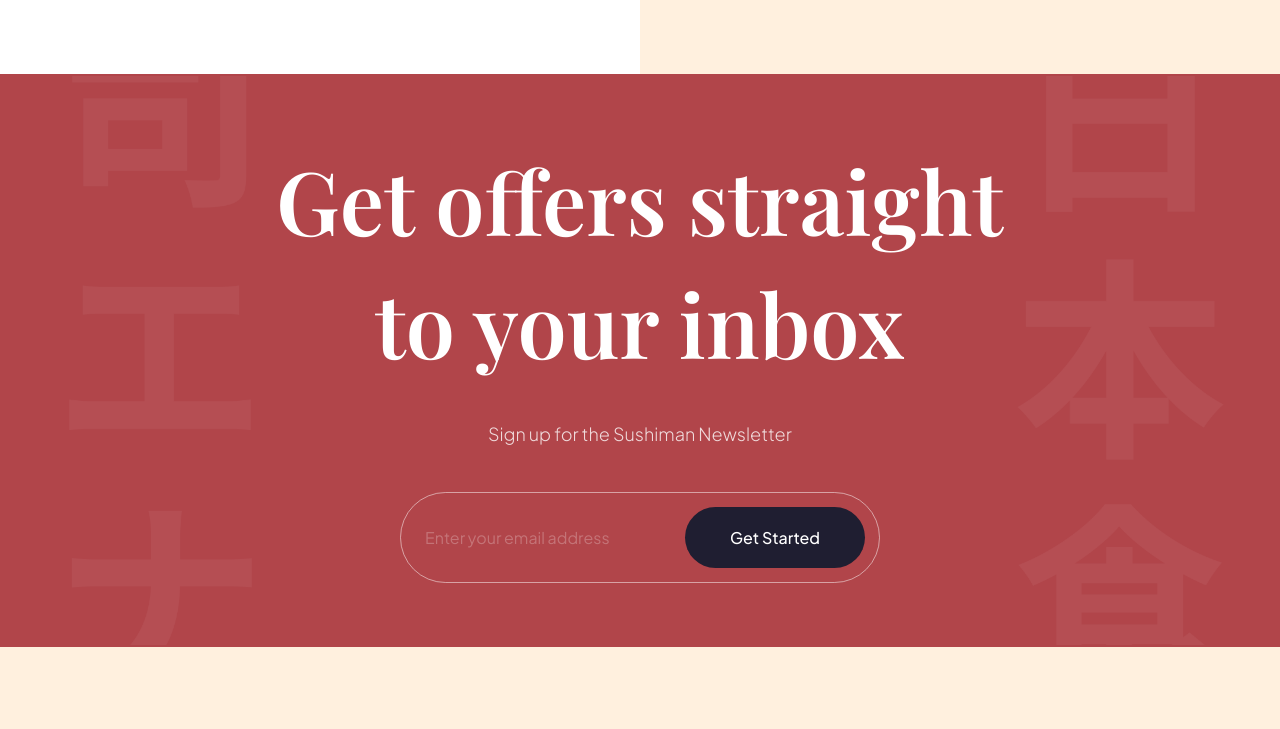
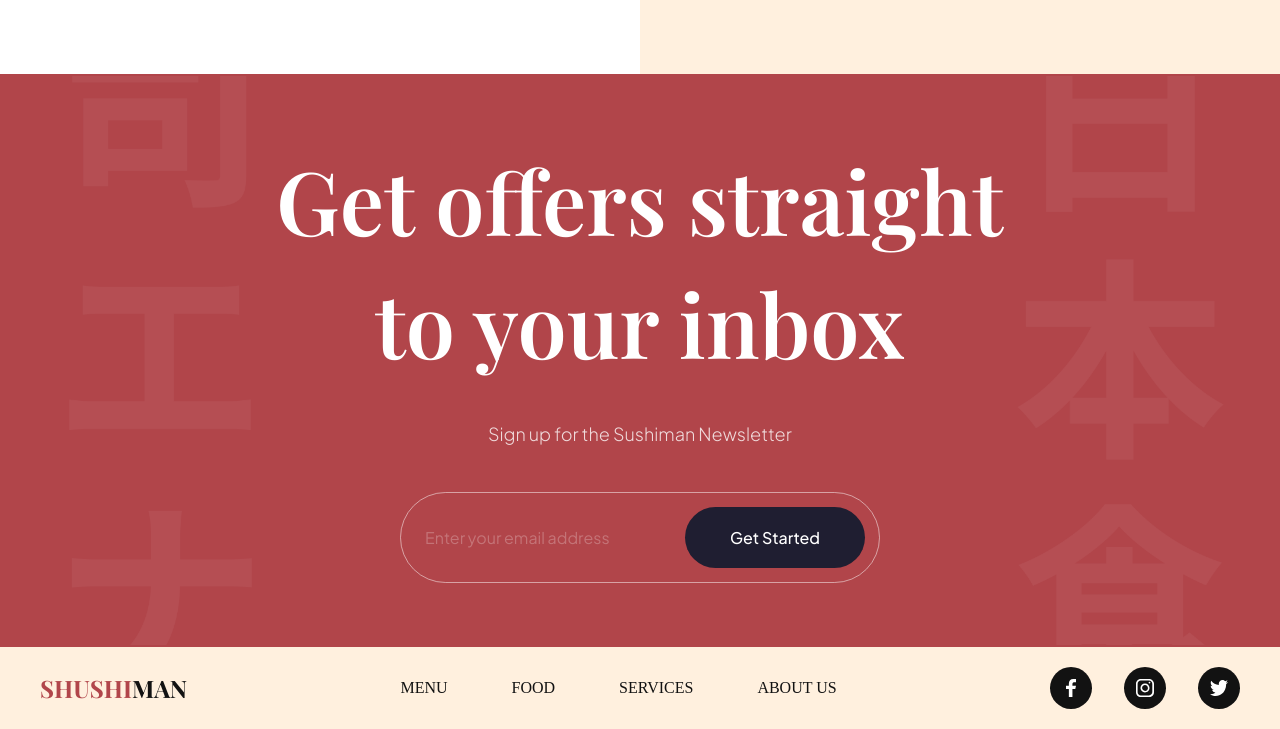
Before and after one commit to ASSAXIN06/Sushiman-Landing_Page_for_delivery_App, a website built with Vite: page index.html in a window 1280 px wide. Shown: the part 3630-4359 px from the top of the page. Before the commit the page ends 4277 px from the top, so only its background shows below. Built offline with nearby package versions, Linux system fonts and the light colour scheme.

Commit message:
add footer with logo, nav-bar and social-handles

```diff
--- a/css/sections/footer.css
+++ b/css/sections/footer.css
@@ -0,0 +1,69 @@
+.footer {
+    width: 100%;
+    padding: 20px 40px;
+    background-color: (--color-white);
+
+    flex-wrap: wrap;
+    gap: 20px;
+
+    overflow: hidden;
+}
+
+.footer__logo{
+    font-size: 24px;
+    font-weight: bold;
+    font-family: var(--playfair-display);
+    color: var(--secondary-color);
+    text-transform: uppercase;
+
+    cursor: pointer;
+}
+
+.footer__logo span{
+    color: var(--primary-color);
+}
+
+.footer ul{
+    list-style: none;
+
+    display: flex;
+    flex-direction: row;
+    flex-wrap: wrap;
+    gap: 64px;
+}
+
+.footer ul:last-child{
+    gap: 32px;
+}
+
+.footer__nav li{
+    font-size: 16px;
+    font-weight: 500;
+    font-family: var(--plus-jakart-sans);
+    text-transform: uppercase;
+    color: var(--secondary-color);
+
+    cursor: pointer;
+}
+
+
+.footer__social li{
+    width: 42px;
+    height: 42px;
+
+    background-color: var(--secondary-color);
+    border-radius: 100%;
+
+    display: flex;
+    justify-content: center;
+    align-items: center;
+
+    cursor: pointer;
+}
+
+.footer__social li img{
+    width: 45%;
+    height: 45%;
+
+    object-fit: contain;
+}
--- a/css/sections/trending.css
+++ b/css/sections/trending.css
@@ -96,6 +96,7 @@
     height: 160px;
     background-color: var(--secondary-color);
     border-radius: 100%;
+    cursor: pointer;
 
     display: flex;
     justify-content: center;
--- a/index.html
+++ b/index.html
@@ -315,6 +315,7 @@
         </section>
 
         <section class="subscription flex-center" id="services">
+
             <h2 data-aos="flip-down">
                 Get offers straight <br />
                 to your inbox
@@ -322,11 +323,48 @@
             <p data-aos="flip-up">
                 Sign up for the Sushiman Newsletter
             </p>
+
             <div class="subscription__form" data-aos="fade-up" >
                 <input type="text" placeholder="Enter your email address"/>
                 <button>Get Started</button>
             </div>
+
         </section>
+
+        <footer class="footer flex-between">
+
+            <h3 class="footer__logo">
+                <span>Shushi</span>man
+            </h3>
+
+            <ul class="footer__nav">
+                <li>
+                    <a href="#menu">Menu</a>
+                </li>
+                <li>
+                    <a href="#food">Food</a>
+                </li>
+                <li>
+                    <a href="#services">Services</a>
+                </li>
+                <li>
+                    <a href="#about-us">About Us</a>
+                </li>
+            </ul>
+
+            <ul class="footer__social">
+                <li>
+                    <img src="assets/facebook.svg" alt="facebook"/>
+                </li>
+                <li>
+                    <img src="assets/instagram.svg" alt="instagram"/>
+                </li>
+                <li>
+                    <img src="assets/twitter.svg" alt="twitter"/>
+                </li>
+            </ul>
+        </footer>
+
         <script src="/js/script.js" type="module"></script>
     </body>
 </html>
```
